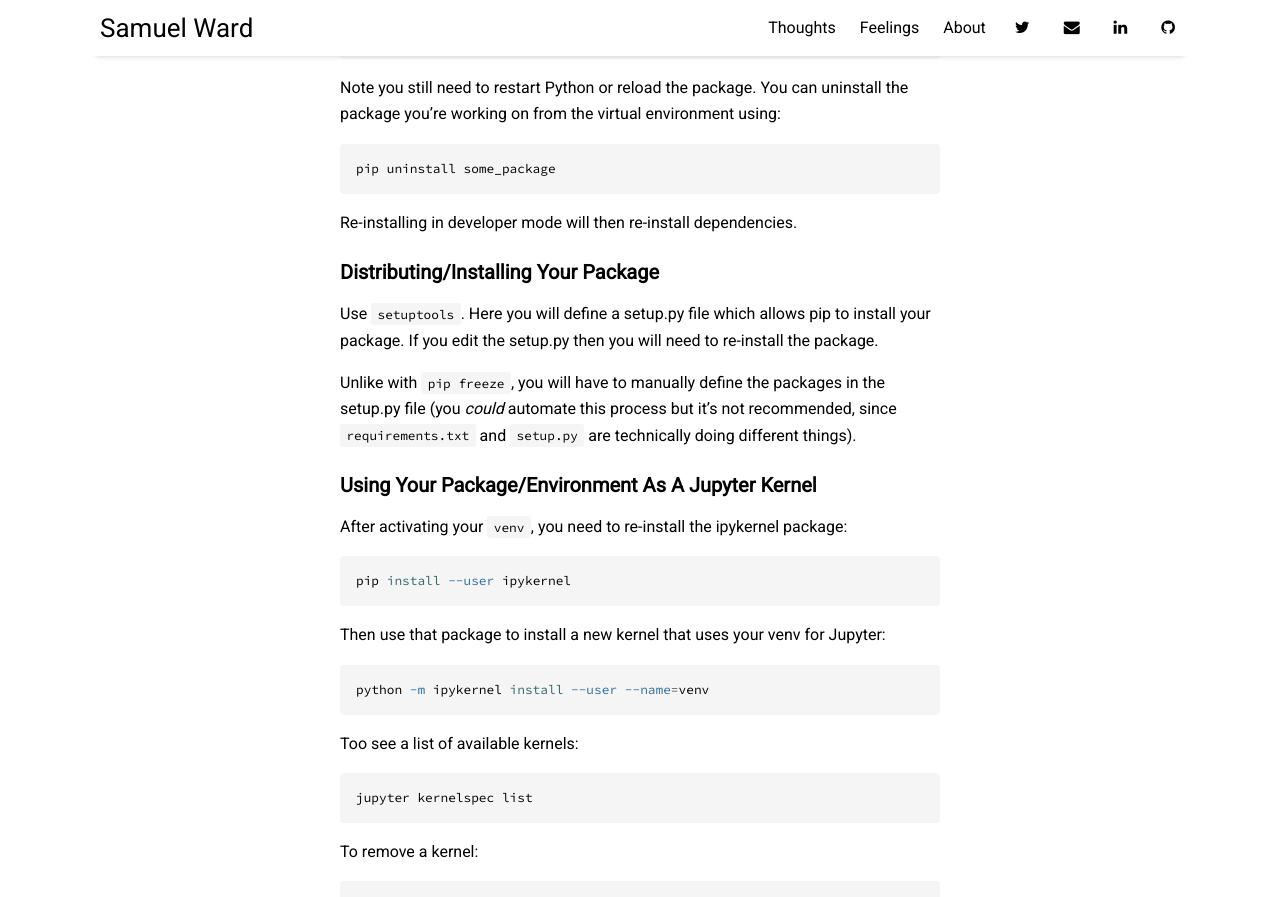
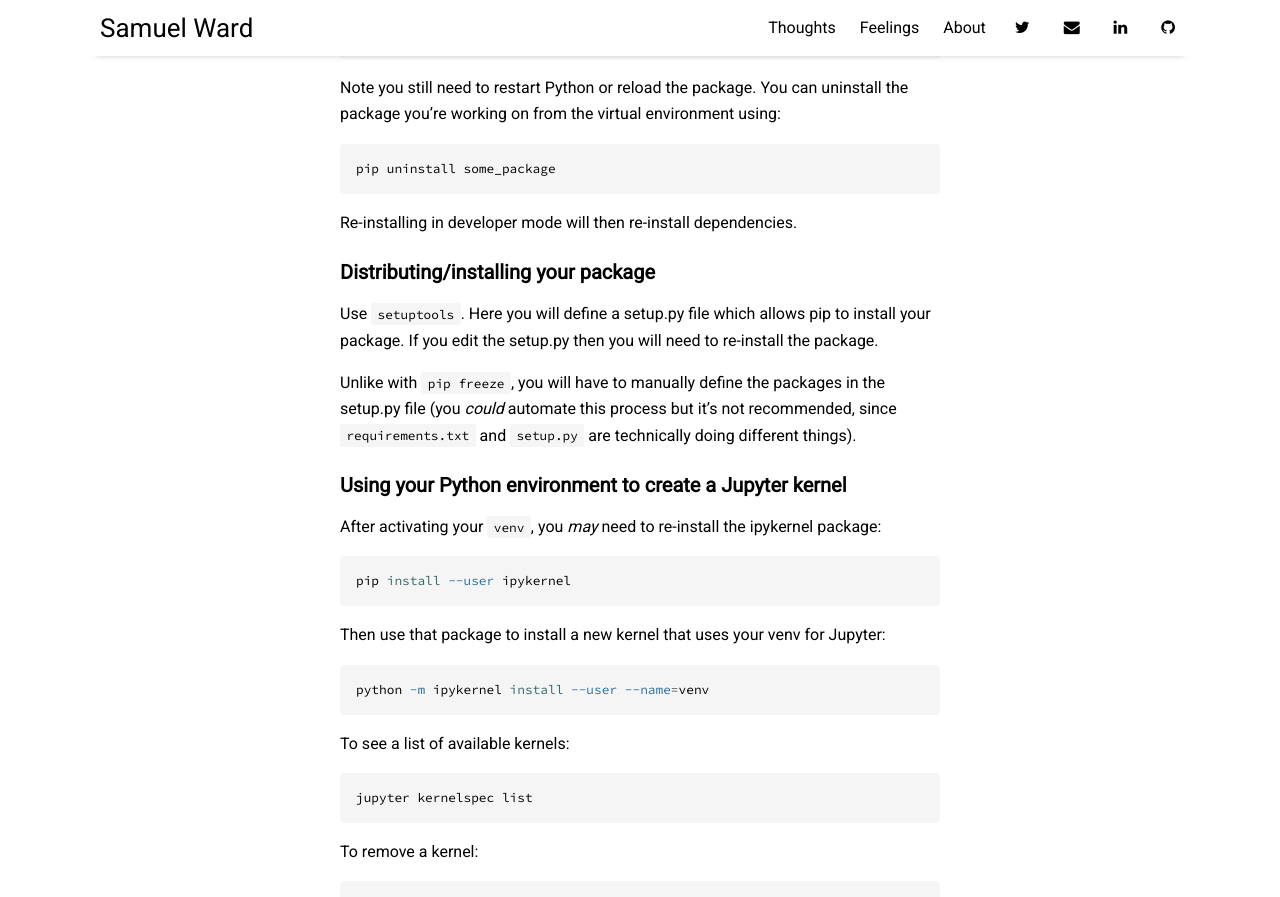
Before and after one commit to samuelhward/samuelhward.github.io, a Jekyll site: the page built from _posts/2021-04-03-python_packaging.md, in a window 1280 px wide and 900 px high, scrolled down 1201 px. Shown: the top 897 px of the window. Built offline with Jekyll 4.4.1, drawn with Linux system fonts in a browser that asks for light colours; nearby versions of some CDN libraries.

Commit message:
tidied up the post

````diff
--- a/_posts/2021-04-03-python_packaging.md
+++ b/_posts/2021-04-03-python_packaging.md
@@ -54,15 +54,15 @@ pip uninstall some_package
 
 Re-installing in developer mode will then re-install dependencies.
 
-### Distributing/Installing Your Package
+### Distributing/installing your package
 
 Use ```setuptools```. Here you will define a setup.py file which allows pip to install your package. If you edit the setup.py then you will need to re-install the package.
 
 Unlike with ```pip freeze```, you will have to manually define the packages in the setup.py file (you _could_ automate this process but it's not recommended, since `requirements.txt` and `setup.py` are technically doing different things).
 
-### Using Your Package/Environment As A Jupyter Kernel
+### Using your Python environment to create a Jupyter kernel
 
-After activating your ```venv```, you need to re-install the ipykernel package:
+After activating your ```venv```, you _may_ need to re-install the ipykernel package:
 
 ```shell
 pip install --user ipykernel
@@ -74,7 +74,7 @@ Then use that package to install a new kernel that uses your venv for Jupyter:
 python -m ipykernel install --user --name=venv
 ```
 
-Too see a list of available kernels:
+To see a list of available kernels:
 
 ```shell
 jupyter kernelspec list
````
